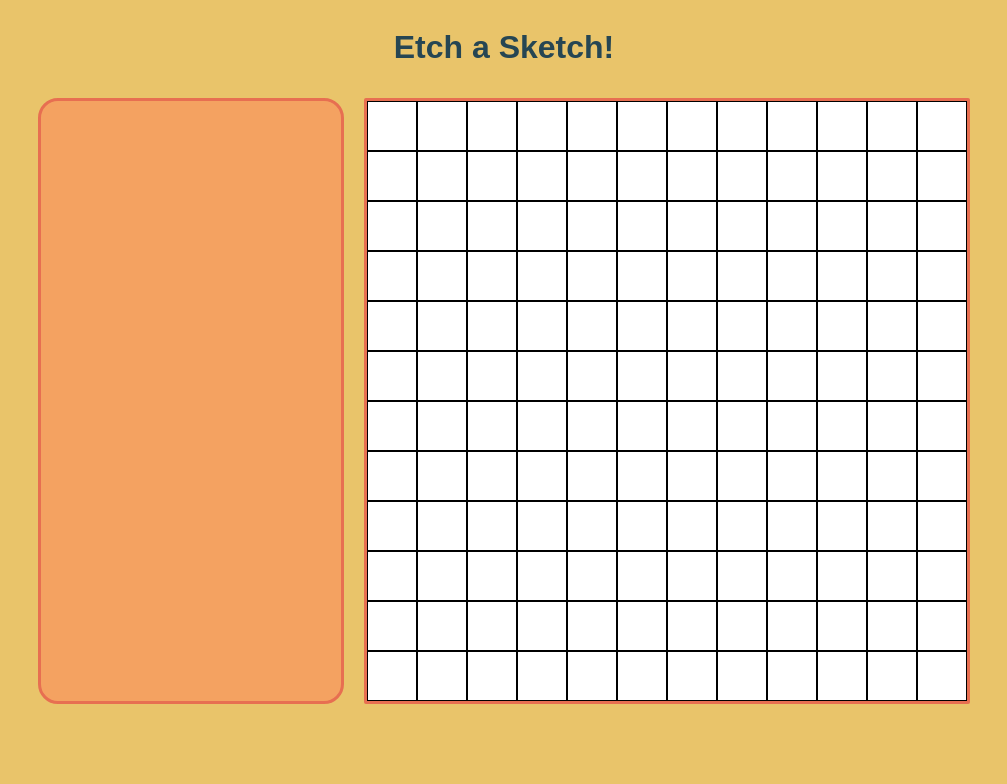
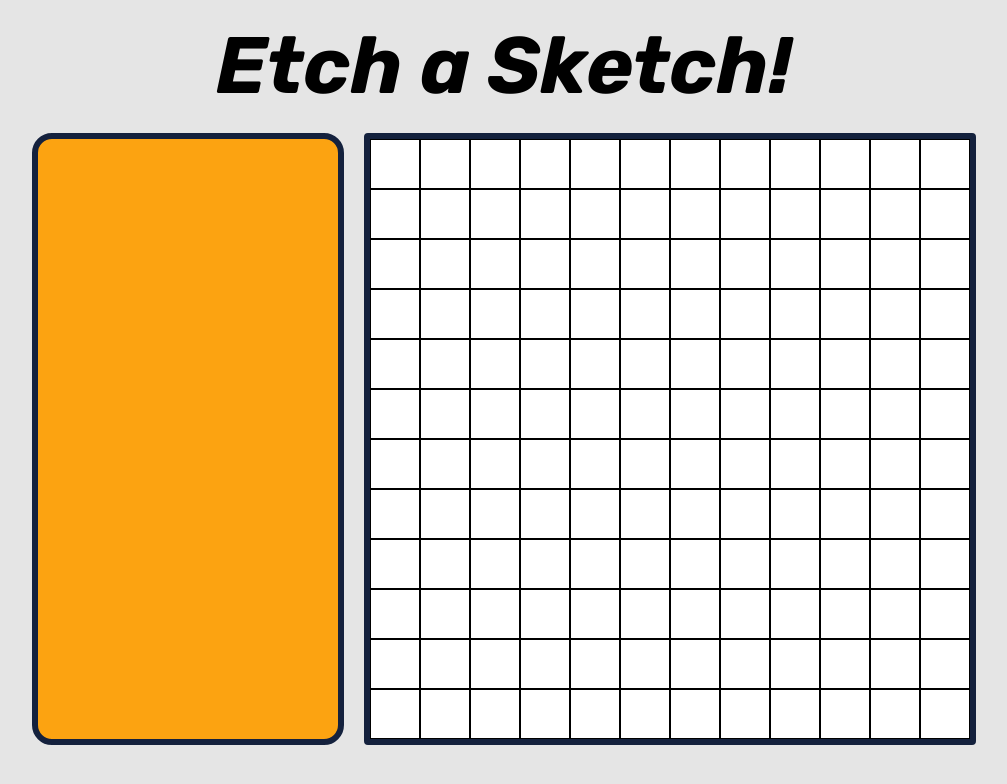
Before and after one commit to mHuenchur/Etch-a-Sketch, a plain HTML site: page index.html in a window 1280 px wide. Shown: the whole page, without its empty margins (136-1143 px from the left). Drawn offline with Linux system fonts and the light colour scheme.

Commit message:
new font and colors for the ui

```diff
--- a/index.html
+++ b/index.html
@@ -3,6 +3,11 @@
     <head>
         <meta name="viewport" content="width=device-width, initial-scale=1.0">
         <title>Etch a Sketch</title>
+
+        <link rel="preconnect" href="https://fonts.googleapis.com">
+        <link rel="preconnect" href="https://fonts.gstatic.com" crossorigin>
+        <link href="https://fonts.googleapis.com/css2?family=Rubik:ital,wght@0,300..900;1,300..900&display=swap" rel="stylesheet">
+
         <script src="script.js" defer></script>
         <link rel="stylesheet" href="style.css">
     </head>
--- a/style.css
+++ b/style.css
@@ -2,11 +2,19 @@
     display: flex;
     flex-direction: column;
     align-items: center;
-    background-color: #E9C46A;
-    font-family: Arial, Helvetica, sans-serif;
+    background-color: #E5E5E5;
+
+    font-family: "Rubik", sans-serif;
+    font-optical-sizing: auto;
+    font-style: normal;
 }
+
 h1 {
-    color: #264653;
+    margin: 10px;
+    color: #000000;
+    font-size: 80px;
+    font-style: italic;
+    font-weight: 700px;
 }
 .contenedor {
     display: flex;
@@ -18,8 +26,8 @@
     height: 600px;
     width: 600px;
     background-color: #F4A261;
-    border: 3px solid #E76F51;
-    border-radius: 2px;
+    border: 6px solid #14213D;
+    border-radius: 4px;
     display: flex;
     flex-direction: column;
     justify-content: stretch;
@@ -28,7 +36,7 @@
 #contendorBotones {
     height: 600px;
     width: 300px;
-    background-color: #F4A261;
-    border: 3px solid #E76F51;
+    background-color: #FCA311;
+    border: 6px solid #14213D;
     border-radius: 20px;
 }
```
